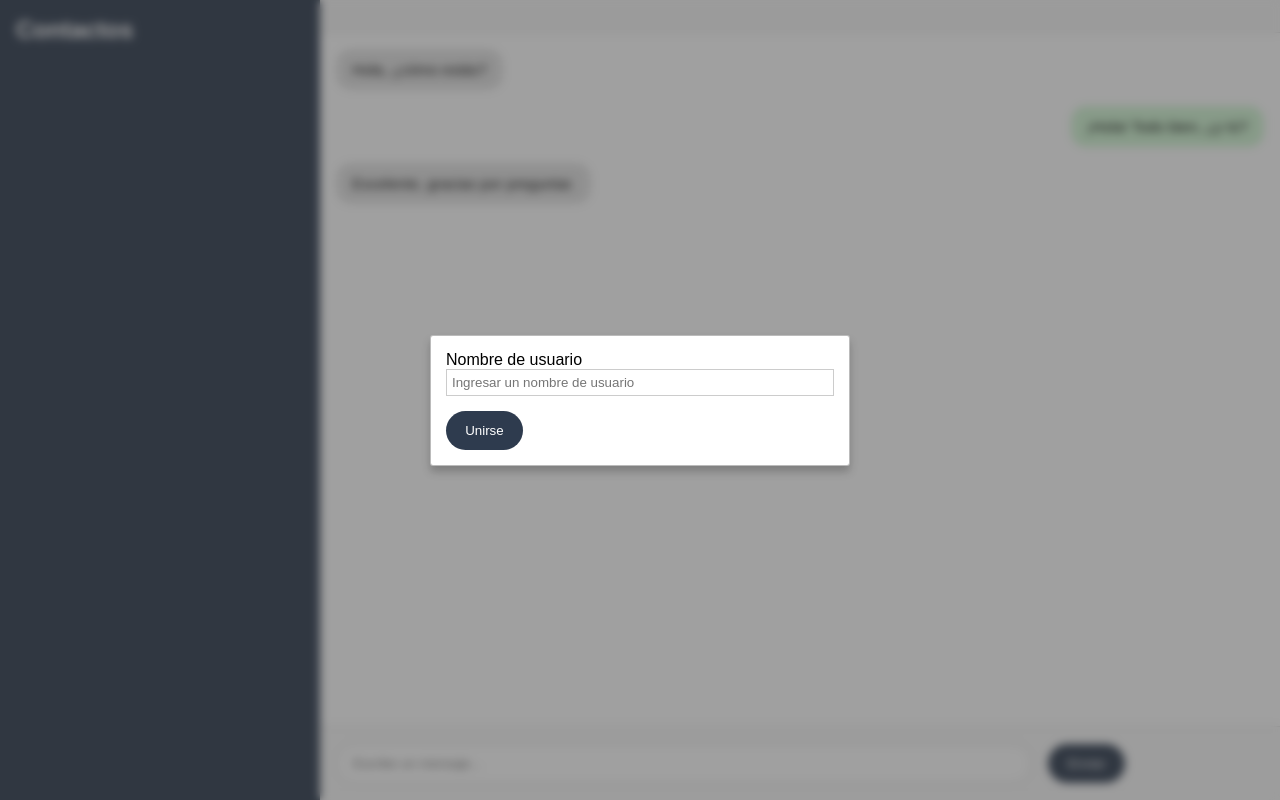
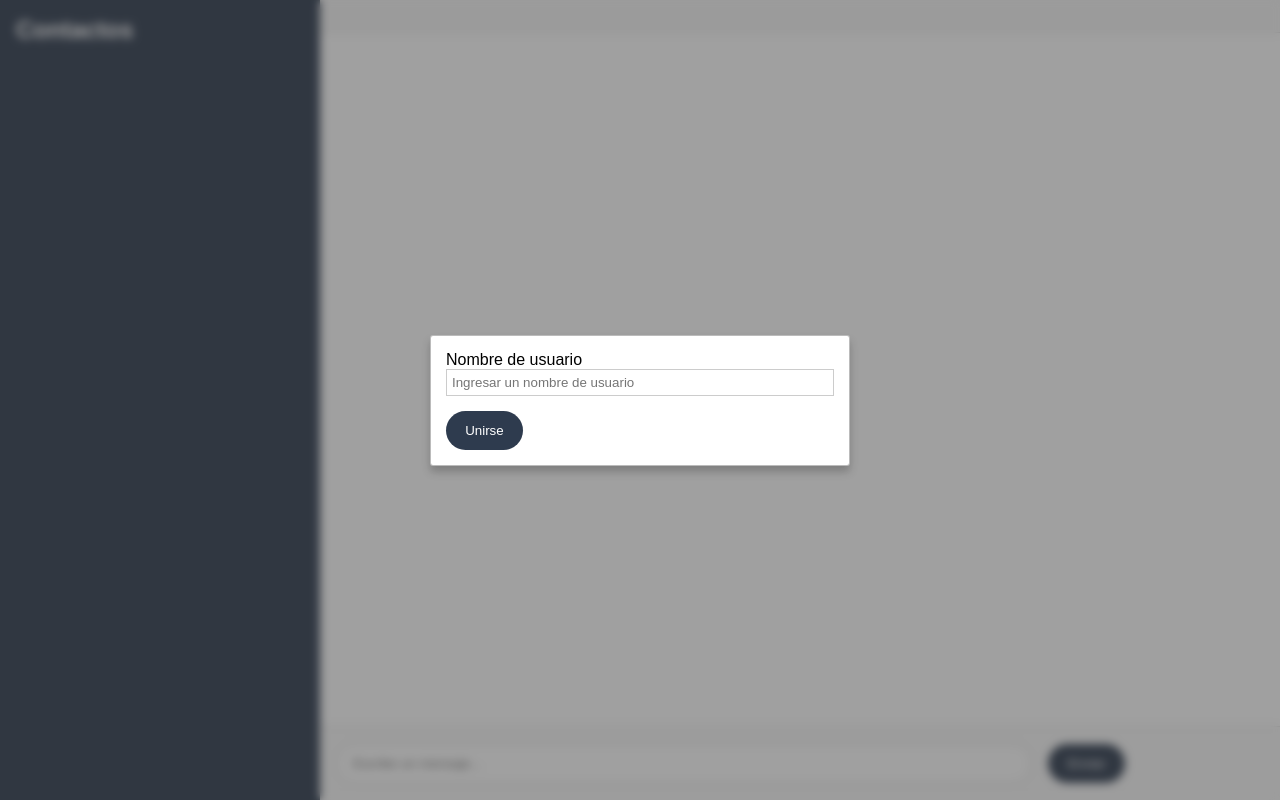
Before and after one commit to victorvelas/chismecito-chat, a Node project: template src/app/Views/index.njk in a window 1280 px wide. Run offline with Node 20 templates, Linux system fonts and the light colour scheme; the template is opened without the code that fills it, so the values that code supplies are empty.

Commit message:
Cleaning default messages

```diff
--- a/src/app/Views/index.njk
+++ b/src/app/Views/index.njk
@@ -23,15 +23,6 @@
                 <h2>{{ appName }}</h2>
             </header>
             <div class="messages" id="messages-box">
-                <div class="message received">
-                    <p>Hola, ¿cómo estás?</p>
-                </div>
-                <div class="message sent">
-                    <p>¡Hola! Todo bien, ¿y tú?</p>
-                </div>
-                <div class="message received">
-                    <p>Excelente, gracias por preguntar.</p>
-                </div>
             </div>
             <footer class="chat-input">
                 <form id="frm-chat">
```
